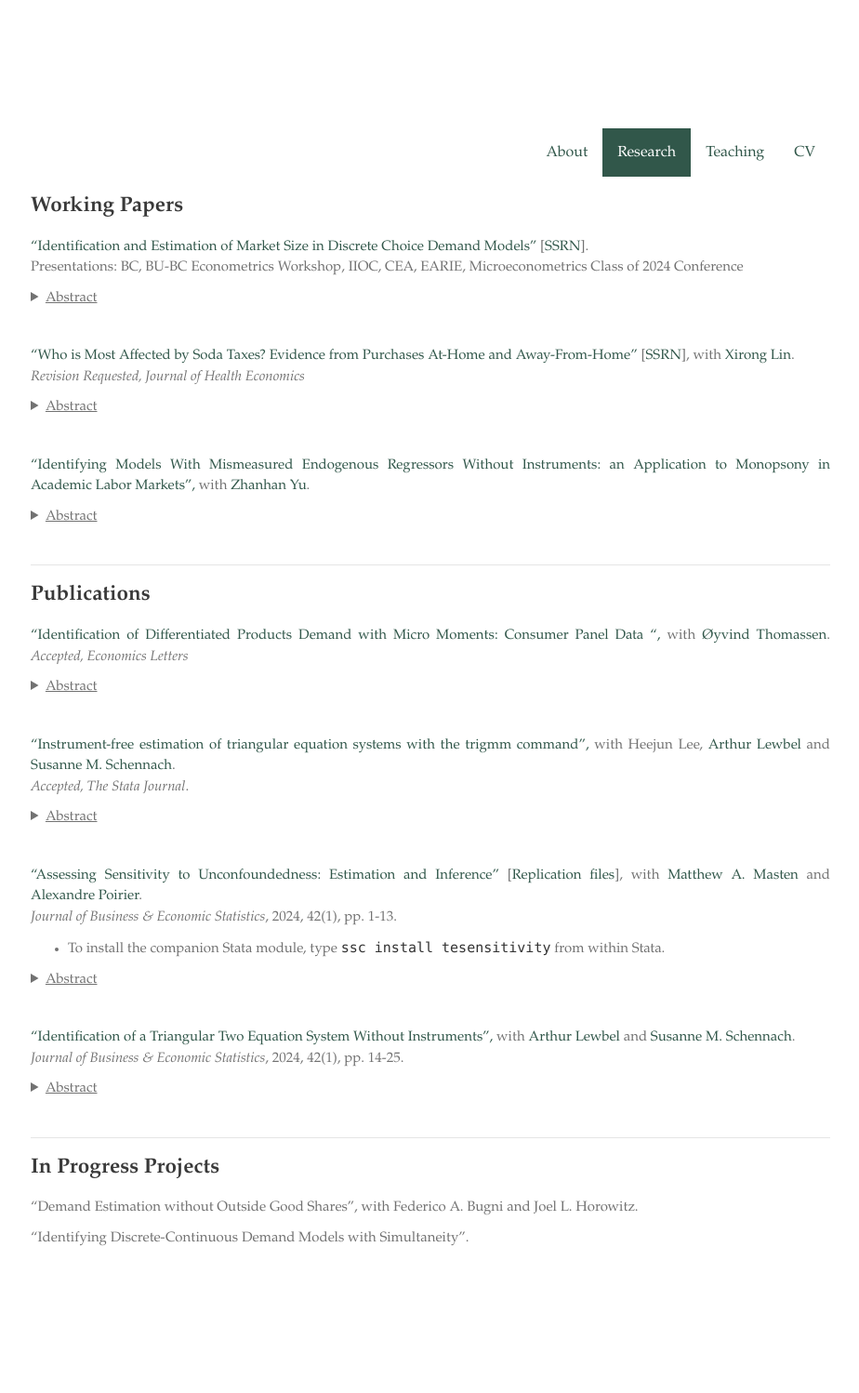
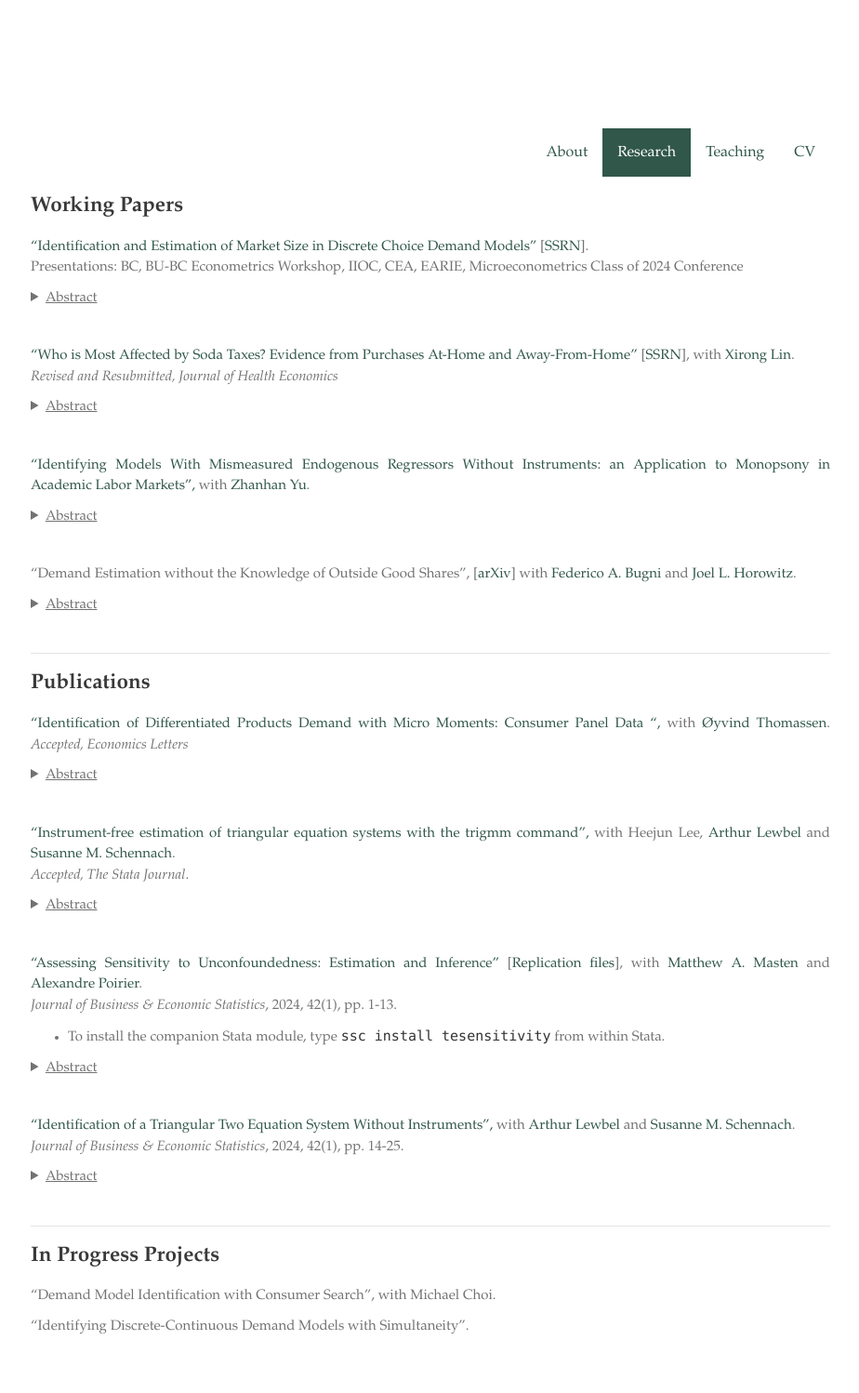
Before and after one commit to zhanglinqi/zhanglinqi.github.io, a Jekyll site: the page built from research.md, in a window 1280 px wide. Shown: the whole page at 93% size, without its empty margins (177-1101 px from the left). Built offline with Jekyll 4.4.1, drawn with Linux system fonts in a browser that asks for light colours; our own code applies the rules of GitHub Pages for plain Markdown files; before the commit the page ends 1403 px from its top, so only the background shows below that.

Commit message:
update working papers

```diff
--- a/research.md
+++ b/research.md
@@ -15,7 +15,7 @@ Presentations: BC, BU-BC Econometrics Workshop, IIOC, CEA, EARIE, Microeconometr
 
 
 ["Who is Most Affected by Soda Taxes? Evidence from Purchases At-Home and Away-From-Home"](https://zhanglinqi.github.io/assets/pdf/soda_tax_Linqi_Zhang.pdf) [[SSRN](https://papers.ssrn.com/sol3/papers.cfm?abstract_id=4953476)], with [Xirong Lin](http://www.xirong-lin.com).
-*Revision Requested, Journal of Health Economics*
+*Revised and Resubmitted, Journal of Health Economics*
 <details>
 <summary><u>Abstract</u></summary>
 <p> Using a novel dataset that includes at-home and away-from-home food purchases, we study who is affected by soda taxes. We nonparametrically estimate a random coefficient nested logit model to exploit the rich heterogeneity in preferences and price elasticities across households, including SNAP participants and non-SNAP-participant poor. By simulating its impacts, we find that soda taxes are less effective away-from-home while more effective at-home, especially by targeting the total sugar intake of the poor, those with high total dietary sugar, and households without children. Our results suggest that ignoring either segment can lead to biased policy implications.
@@ -31,12 +31,12 @@ Presentations: BC, BU-BC Econometrics Workshop, IIOC, CEA, EARIE, Microeconometr
 </details>
 
 
-<!-- "Demand Estimation without Outside Good Shares", [[arXiv](https://arxiv.org/abs/2602.19154v1)] with [Federico A. Bugni](https://sites.northwestern.edu/federicobugni/) and [Joel L. Horowitz](https://economics.northwestern.edu/people/directory/joel-horowitz.html).
+"Demand Estimation without the Knowledge of Outside Good Shares", [[arXiv](https://arxiv.org/abs/2602.19154v1)] with [Federico A. Bugni](https://sites.northwestern.edu/federicobugni/) and [Joel L. Horowitz](https://economics.northwestern.edu/people/directory/joel-horowitz.html).
 <details>
 <summary><u>Abstract</u></summary>
 <p> The BLP model is the workhorse framework in empirical IO and enables estimation of demand models for differentiated products using aggregate product shares. In practice, however, the share of the outside good is often unobserved. This paper studies identification and inference in the BLP model when the share of the outside good is unobserved. We show that the model is partially identified, and we derive sharp identified sets for structural parameters and equilibrium objects. We also develop inference procedures based on moment inequalities that deliver valid confidence sets for these structural parameters and equilibrium objects.
 </p>
-</details> -->
+</details>
 
 
 ---
@@ -93,7 +93,7 @@ conditions for identification and derived associated moment conditions. The esti
 
 <!--	<p style="margin: 0px 0px 30px;">-->
 
-"Demand Estimation without Outside Good Shares", with Federico A. Bugni and Joel L. Horowitz.
+"Demand Model Identification with Consumer Search", with Michael Choi.
 
 "Identifying Discrete-Continuous Demand Models with Simultaneity".
 
```
